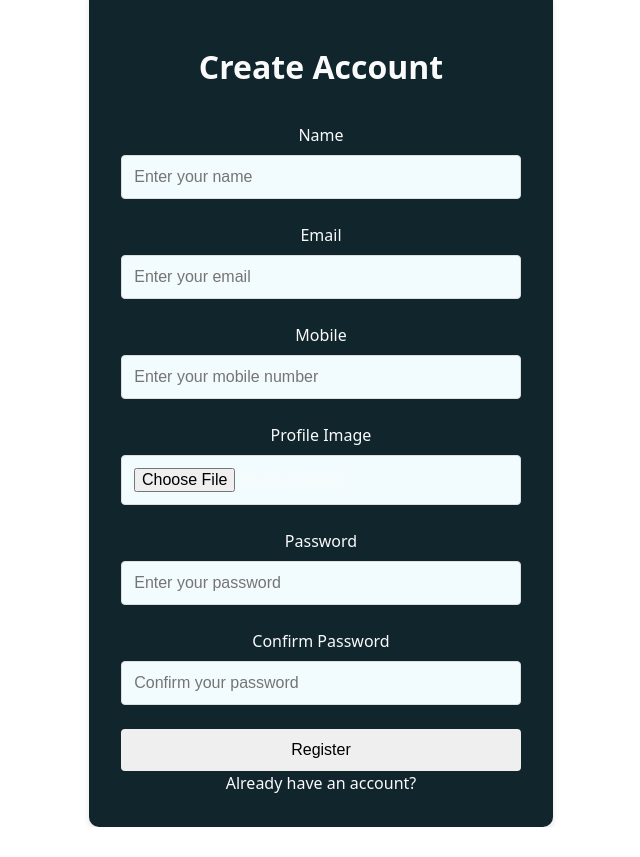
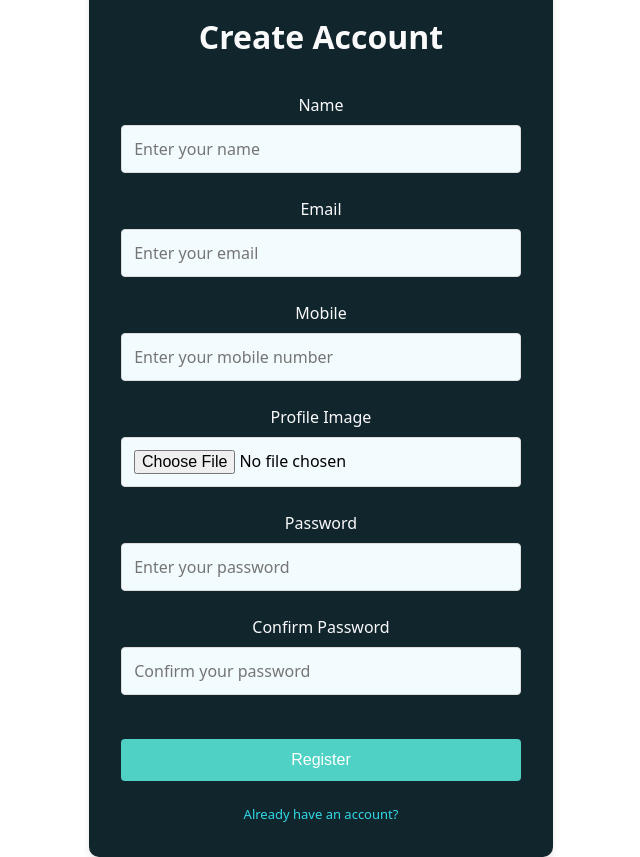
Before and after one commit to johnfa1508/interview-manager-client, a React (Vite) app: page /register in a window 1280 px wide. Shown: the whole page, without its empty margins (319-959 px from the left). Before the commit the page ends 827 px from the top, so only its background shows below. Built offline with nearby package versions, Linux system fonts and the light colour scheme; no server answers; a web font is replaced by a local one.

Commit message:
More color stuff. Pretty ugly right now

```diff
--- a/package.json
+++ b/package.json
@@ -11,8 +11,8 @@
   },
   "dependencies": {
     "@dnd-kit/core": "^6.1.0",
+    "@microsoft/signalr": "^8.0.7",
     "jwt-decode": "^4.0.0",
-    "@microsoft/signalr": "^8.0.7",
     "lucide-react": "^0.456.0",
     "react": "^18.3.1",
     "react-dom": "^18.3.1",
--- a/src/components/interviewDashboardColumn/style.css
+++ b/src/components/interviewDashboardColumn/style.css
@@ -5,7 +5,7 @@
 
 .column h3 {
   text-align: center;
-  color: var(--text-color);
+  color: var(--modal-text-color);
 }
 
 .draggable-title {
--- a/src/components/navigation/index.jsx
+++ b/src/components/navigation/index.jsx
@@ -12,7 +12,7 @@ export default function NavBar() {
     <>
       <nav>
         <Link to="/dashboard">
-          <FaHome size={'50px'} />
+          <FaHome size={'50px'} className="home-icon" />
         </Link>
 
         <ul>
--- a/src/components/navigation/style.css
+++ b/src/components/navigation/style.css
@@ -7,11 +7,11 @@ nav {
 
 nav a {
   text-decoration: none;
-  color: var(--modal-text-color);
+  color: var(--text-color);
 }
 
-.home-button {
-  color: var(--text-color);
+.home-icon {
+  color: var(--modal-text-color);
 }
 
 nav ul {
@@ -29,7 +29,7 @@ nav ul li {
 .navbar-icon {
   height: 40px;
   width: 40px;
-  color: var(---text-color);
+  color: var(--modal-text-color);
   cursor: pointer;
 }
 
@@ -38,6 +38,6 @@ nav ul li {
   align-self: center;
   height: 35px;
   width: 35px;
-  color: var(--text-color);
+  color: var(--modal-text-color);
   cursor: pointer;
 }
--- a/src/index.css
+++ b/src/index.css
@@ -10,12 +10,13 @@
 
 :root {
   --background-color: #ffffff;
-  --text-color: #fafafa;
+  --text-color: #000000;
+  /*--placeholder-color: #b0b0b0;*/
   --primary-background-color: #11252d;
   --secondary-background-color: #f2fbfd;
   --header-text-color: #030d11;
   --container-background-color: #e1eef1;
-  --modal-text-color: #11252d;
+  --modal-text-color: #fafafa;
   --button-color: #31d9e6;
   scrollbar-width: thin;
   scrollbar-color: var(--highlight-color) var(--secondary-background-color);
--- a/src/pages/login/style.css
+++ b/src/pages/login/style.css
@@ -18,7 +18,7 @@
 
 .login-box h1 {
   text-align: center;
-  color: var(--text-color);
+  color: var(--modal-text-color);
   margin-bottom: 2rem;
 }
 
@@ -29,7 +29,7 @@
 .input-group label {
   display: block;
   margin-bottom: 0.5rem;
-  color: var(--text-color);
+  color: var(--modal-text-color);
 }
 
 .input-group input {
@@ -47,25 +47,20 @@
   border: 1px solid #ddd;
   border-radius: 4px;
   font-size: 1rem;
-<<<<<<< HEAD
-=======
   font-family: inherit;
->>>>>>> 47-authentication-implementation
 }
 
 .input-group input:focus {
   outline: none;
-  border-color: #4fd1c5;
+  border-color: var(--button-color);
 }
 
 .login-button {
   width: 100%;
   padding: 0.75rem;
-<<<<<<< HEAD
-  background: var(--button-color);
-=======
+  margin-top: 20px;
+  margin-bottom: 20px;
   background: #4fd1c5;
->>>>>>> 47-authentication-implementation
   color: white;
   border: none;
   border-radius: 4px;
@@ -75,11 +70,10 @@
 }
 
 .login-button:hover {
+  /*Better color maybe?*/
   background: #764ba2;
 }
 
-<<<<<<< HEAD
-=======
 .password-container {
   position: relative;
   display: flex;
@@ -92,11 +86,10 @@
   background: none;
   border: none;
   cursor: pointer;
-  color: var(--text-color);
+  color: var(--modal-text-color);
   font-size: 1rem;
 }
 
->>>>>>> 47-authentication-implementation
 /* Link styles */
 .forgot-password-link {
   display: block;
@@ -123,7 +116,7 @@
   display: flex;
   align-items: center; /* Ensures both items are vertically aligned */
   font-size: 0.875rem;
-  color: var(--text-color);
+  color: var(--modal-text-color);
   line-height: 1; /* Ensures proper vertical alignment of text */
 }
 
@@ -169,8 +162,9 @@
 
 .navigate-to-register {
   text-decoration: none;
-  color: var(--text-color);
+  color: var(--button-color);
   margin-top: 1rem;
+  font-size: 13px;
 }
 
 .navigate-to-register:hover {
--- a/src/pages/register/style.css
+++ b/src/pages/register/style.css
@@ -17,21 +17,12 @@
 
 .navigate-to-login {
   text-decoration: none;
-  color: var(--text-color);
+  color: var(--button-color);
   margin-top: 1rem;
+  font-size: 13px;
 }
 
-<<<<<<< HEAD
-.login-nav a {
-  color: var(--button-color);
-  text-decoration: none;
-  font-size: 0.875rem;
-}
-
-.login-nav a:hover {
-=======
 .navigate-to-login:hover {
->>>>>>> 47-authentication-implementation
   text-decoration: underline;
   transition: text-decoration 5s;
 }
```
